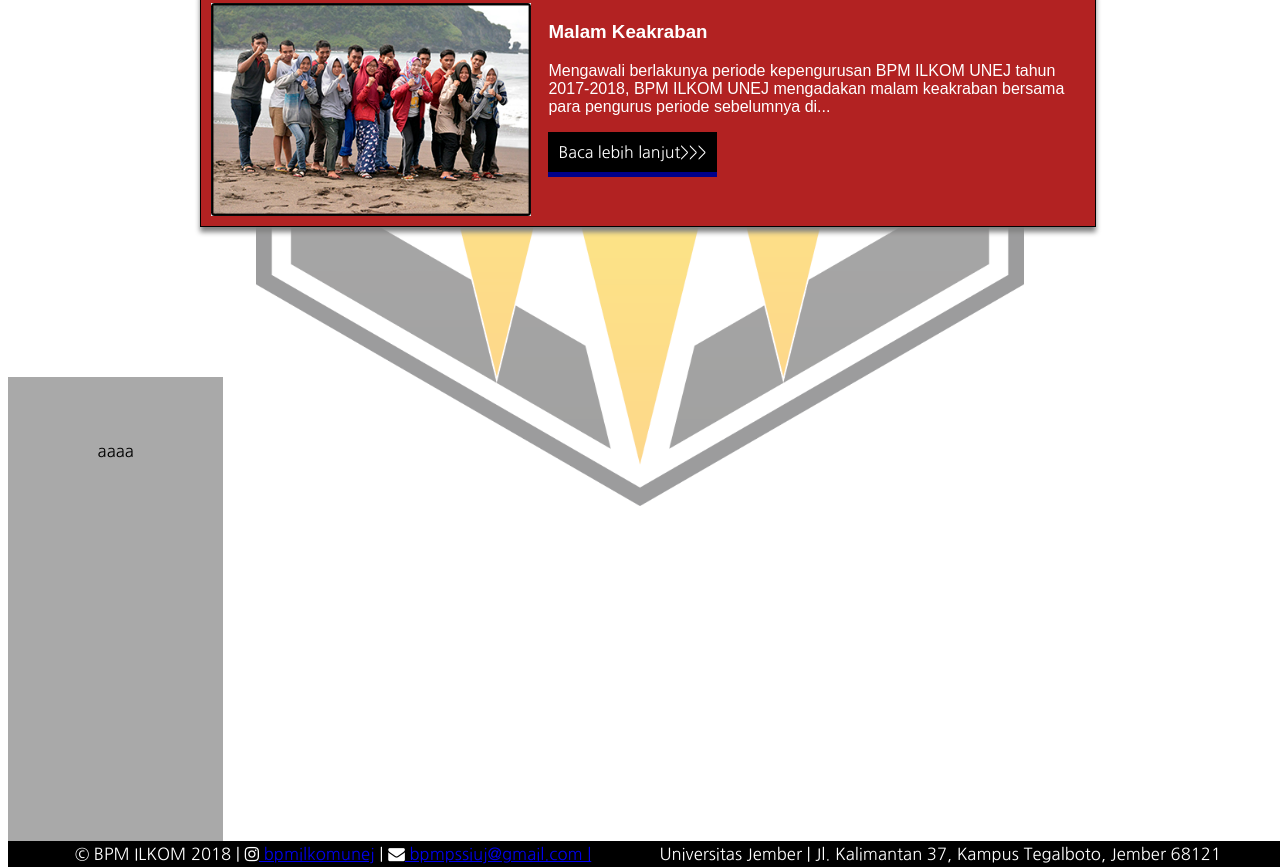
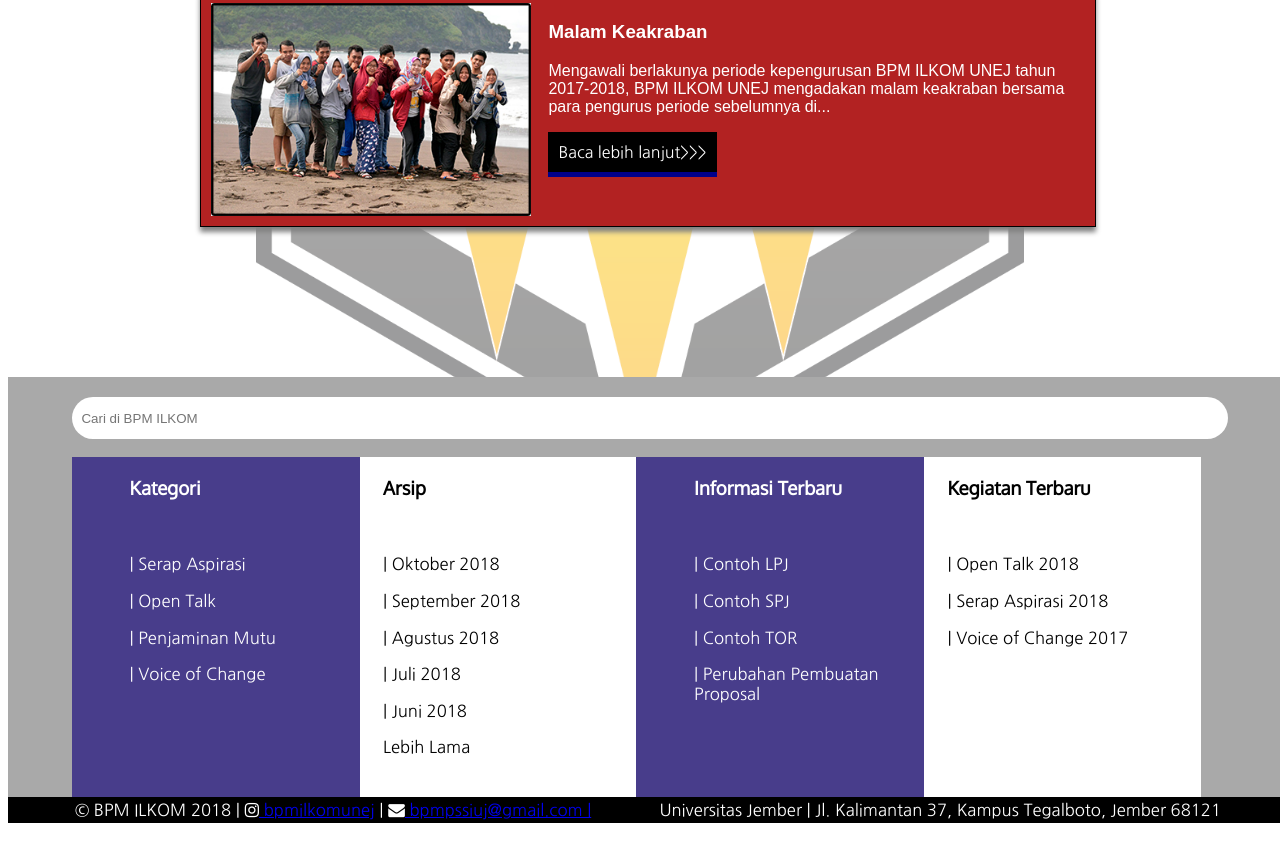
Before and after one commit to heyndre/heyndre.github.io, a plain HTML site: page kegiatan.html in a window 1280 px wide. Shown: the part 742-1609 px from the top of the page. After the commit the page ends 1565 px from the top, so only its background shows below. Drawn offline with Linux system fonts and the light colour scheme; a web font is replaced by a local one.

Commit message:
add search bar, above footer

```diff
--- a/kegiatan.html
+++ b/kegiatan.html
@@ -9,6 +9,8 @@
     <link href="https://fonts.googleapis.com/css?family=Nanum+Gothic" rel="stylesheet">
     <link rel="stylesheet" href="https://cdnjs.cloudflare.com/ajax/libs/font-awesome/4.7.0/css/font-awesome.min.css">
     <link href="https://fonts.googleapis.com/css?family=Niramit" rel="stylesheet">
+    <link href="https://fonts.googleapis.com/css?family=Oxygen" rel="stylesheet">
+
 </head>
 <nav class="navbar">
     <table style="height: 100%; vertical-align: top;">
@@ -55,13 +57,44 @@
 </body>
 <footer class="foot">
     <div class="abovefooter">
-        <div class="searchbarlong"></div>
+        <div class="searchbarlong">
+                    <input type="email" name="email" placeholder="  Cari di BPM ILKOM" class="bottomsearch">
+        </div>
         <div class="footr">
-            <div class="menyu">a</div>
-            <div class="menyu">a</div>
-            <div class="menyu">a</div>
-            <div class="menyu">a</div>
+            <p class="judul_footr">Kategori</p>
+            <br>
+            <p class="isi_footr">| Serap Aspirasi</p>
+            <p class="isi_footr">| Open Talk</p>
+            <p class="isi_footr">| Penjaminan Mutu</p>
+            <p class="isi_footr">| Voice of Change</p>
         </div>
+        <div class="footr2">
+            <p class="judul_footr">Arsip</p>
+            <br>
+            <p class="isi_footr">| Oktober 2018</p>
+            <p class="isi_footr">| September 2018</p>
+            <p class="isi_footr">| Agustus 2018</p>
+            <p class="isi_footr">| Juli 2018</p>
+            <p class="isi_footr">| Juni 2018</p>
+            <p class="isi_footr">Lebih Lama</p>
+        </div>
+        <div class="footr">
+            <p class="judul_footr">Informasi Terbaru</p>
+            <br>
+            <p class="isi_footr">| Contoh LPJ</p>
+            <p class="isi_footr">| Contoh SPJ</p>
+            <p class="isi_footr">| Contoh TOR</p>
+            <p class="isi_footr">| Perubahan Pembuatan Proposal</p>
+        </div>
+        <div class="footr2">
+            <p class="judul_footr">Kegiatan Terbaru</p>
+            <br>
+            <p class="isi_footr">| Open Talk 2018</p>
+            <p class="isi_footr">| Serap Aspirasi 2018</p>
+            <p class="isi_footr">| Voice of Change 2017</p>
+<!--            <p class="isi_footr">| Voice of Change</p>-->
+        </div>
+
     </div>
     <div style="float: inherit; width: 100%; margin-left: 0;padding-left: 0">
         <table style="width: 100%; background-color: black; color: white;padding-left: 5%;
--- a/main.css
+++ b/main.css
@@ -115,6 +115,7 @@
     left: 0;
     z-index: 0;
         float: left;
+/*        padding-top: 20px;*/
 }
 
 
@@ -310,10 +311,10 @@
 
 .abovefooter {
     background-color: darkgray;
-    padding-left: 7%;
-    padding-right: 7%;
-    padding-top: 5%;
-    float: left;
+    padding-left: 5%;
+    padding-right: 5%;
+/*    padding-top: 5%;*/
+    padding-top: 20px;
     height: 400px;
 }
 
@@ -325,15 +326,20 @@
 }
 
 .footr {
-    width: 100%;
+    width: 18%;
+    float: left;
+    overflow: hidden;
+    background-color: darkslateblue;
+    padding-left: 5%;
+    padding-right: 2%;
+    color: white;
+    height: 340px;
 }
 
 
 
 input {
-    width: 400px;
-    height: 25px;
-    background: linear-gradient(to right, #ffffff 0%, #aaaaaa 100%);
+
 }
 
 #konten {
@@ -352,10 +358,71 @@
 #button1 {
     border-radius: 20px;
     width: 10%;
-    height: 40px
+    height: 40px;
+    border: none;
+    box-shadow: 0px 5px 5px grey;
+    font-family: Nanum Gothic;
+    font-weight: 900;
 }
 
 #back {
     background: rgb(204, 204, 204);
     background: rgba(204, 204, 204, 0.5);
 }
+
+
+
+.input {
+    border: none;
+    box-shadow: 0px 5px 5px grey;
+        width: 400px;
+    height: 25px;
+    background: linear-gradient(to right, #ffffff 0%, #aaaaaa 100%);
+}
+
+.footr2 {
+    width: 22%;
+    overflow: hidden;
+    float: left;
+    background-color: white;
+    padding-left: 5%;
+    padding-left: 2%;
+    color: black;
+    height: 340px;
+}
+
+.footr3 {
+    width: 25%;
+    overflow: hidden;
+    float: left;
+}
+
+.footr4 {
+    width: 25%;
+    overflow: hidden;
+    float: left;
+}
+
+.judul_footr {
+    font-family: Oxygen;
+    font-size: 14pt;
+    font-weight: 900;
+}
+
+
+
+.searchbarlong {
+    height: 60px;
+/*        padding-top: 10px;*/
+/*    padding-bottom: 10px;*/
+    vertical-align: middle;
+
+}
+
+.bottomsearch {
+    width: 100%;
+    height: 40px;
+    border: none;
+    border-radius: 25px;
+/*    vertical-align: middle;*/
+}
```
Also changed, not shown: hubungi-kami.html (+5 -5 lines).
